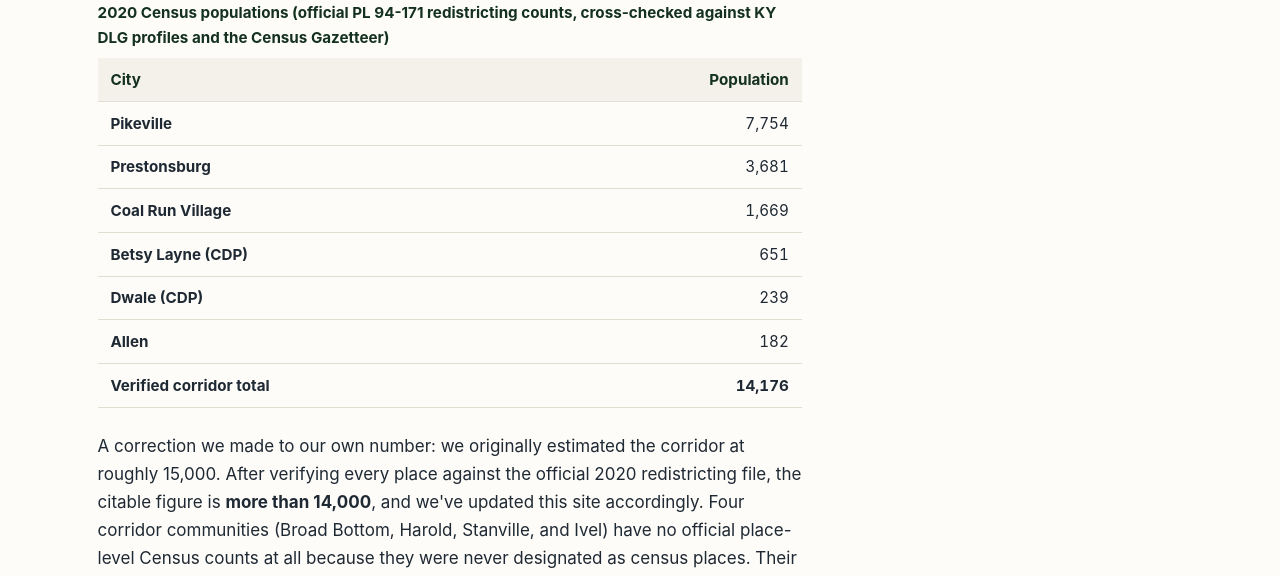
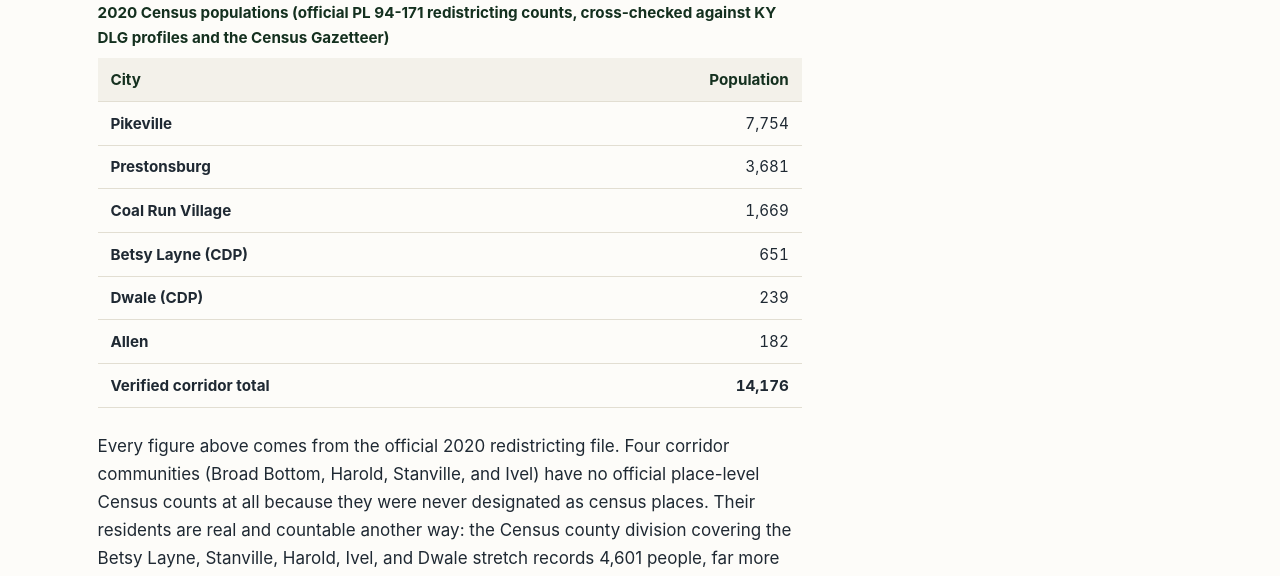
Before and after one commit to paytonmay/annexmerge, an Astro site: page /the-numbers in a window 1280 px wide. Shown: the part 373-949 px from the top of the page. Built offline with nearby package versions, Linux system fonts and the light colour scheme; Astro itself is replaced by a stand-in of ours.

Commit message:
Drop correction narrative; state the verified 14,176 floor directly
Co-Authored-By: Claude Fable 5 <noreply@anthropic.com>

```diff
--- a/src/pages/the-numbers.astro
+++ b/src/pages/the-numbers.astro
@@ -48,18 +48,16 @@ const articleSchema = {
         </table>
       </div>
       <p>
-        A correction we made to our own number: we originally estimated the
-        corridor at roughly 15,000. After verifying every place against the
-        official 2020 redistricting file, the citable figure is
-        <strong>more than 14,000</strong>, and we've updated this site
-        accordingly. Four corridor communities (Broad Bottom, Harold,
-        Stanville, and Ivel) have no official place-level Census counts at
-        all because they were never designated as census places. Their
-        residents are real and countable another way: the Census county
-        division covering the Betsy Layne, Stanville, Harold, Ivel, and
-        Dwale stretch records 4,601 people, far more than the 890 captured
-        at place level. So 14,176 is the verified floor, and the true
-        corridor population is meaningfully higher. We'll claim the floor.
+        Every figure above comes from the official 2020 redistricting file.
+        Four corridor communities (Broad Bottom, Harold, Stanville, and
+        Ivel) have no official place-level Census counts at all because
+        they were never designated as census places. Their residents are
+        real and countable another way: the Census county division covering
+        the Betsy Layne, Stanville, Harold, Ivel, and Dwale stretch records
+        4,601 people, far more than the 890 captured at place level. So
+        14,176 is the verified floor, the true corridor population is
+        meaningfully higher, and we cite the floor: a number nobody can
+        dispute beats a bigger number somebody can.
       </p>
 
       <h2>The tax map, side by side</h2>
@@ -195,8 +193,7 @@ const articleSchema = {
         the Big Sandy Area Development District, regional water
         arrangements, and joint 911 work, and documenting those is next).
         Every gap that closes will be published here, whichever way the
-        numbers point, exactly as we did when verification moved our own
-        corridor estimate from 15,000 down to the 14,176 floor above.
+        numbers point.
       </p>
 
       <p>
```
